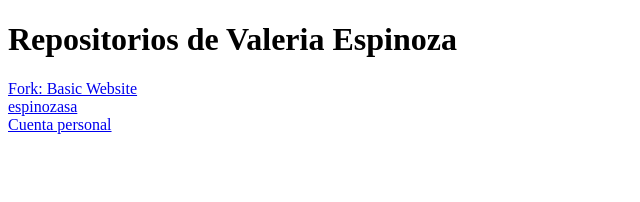
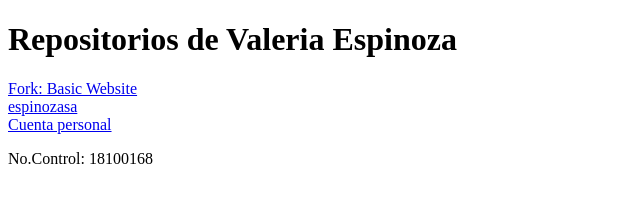
Before and after one commit to vale-vmes/Examen-U1, a plain HTML site: page index.html in a window 1280 px wide. Shown: the whole page, without its empty margins (0-640 px from the left). Drawn offline with Linux system fonts and the light colour scheme.

Commit message:
Se añade footer con no. de control

```diff
--- a/index.html
+++ b/index.html
@@ -11,5 +11,10 @@
     <a href="https://github.com/vale-vmes/basic-website"> Fork: Basic Website  </a><br>
     <a href="https://github.com/vale-vmes/espinozasa"> espinozasa  </a><br>
     <a href="https://github.com/vale-vmes">Cuenta personal</a>
+
+    <footer>
+        <p>No.Control: 18100168</p>
+      </footer>
+
 </body>
 </html>
```
